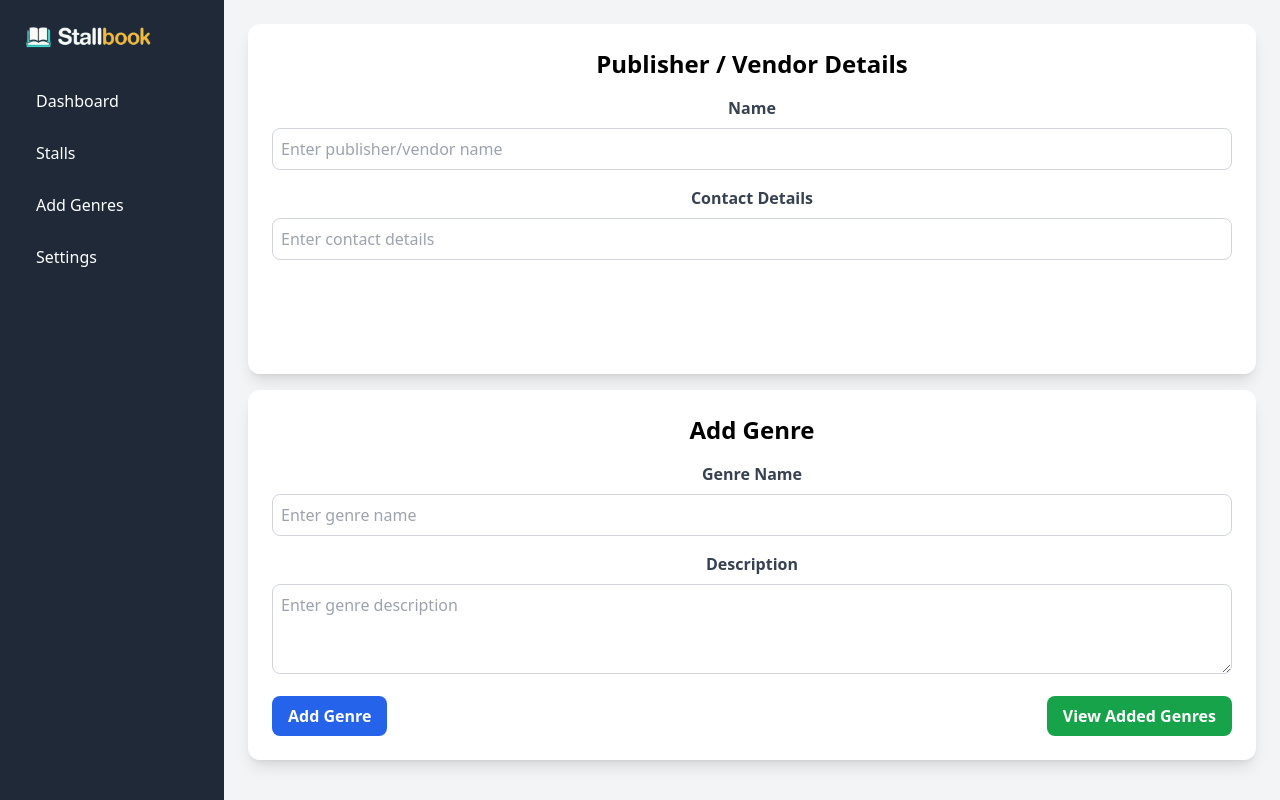
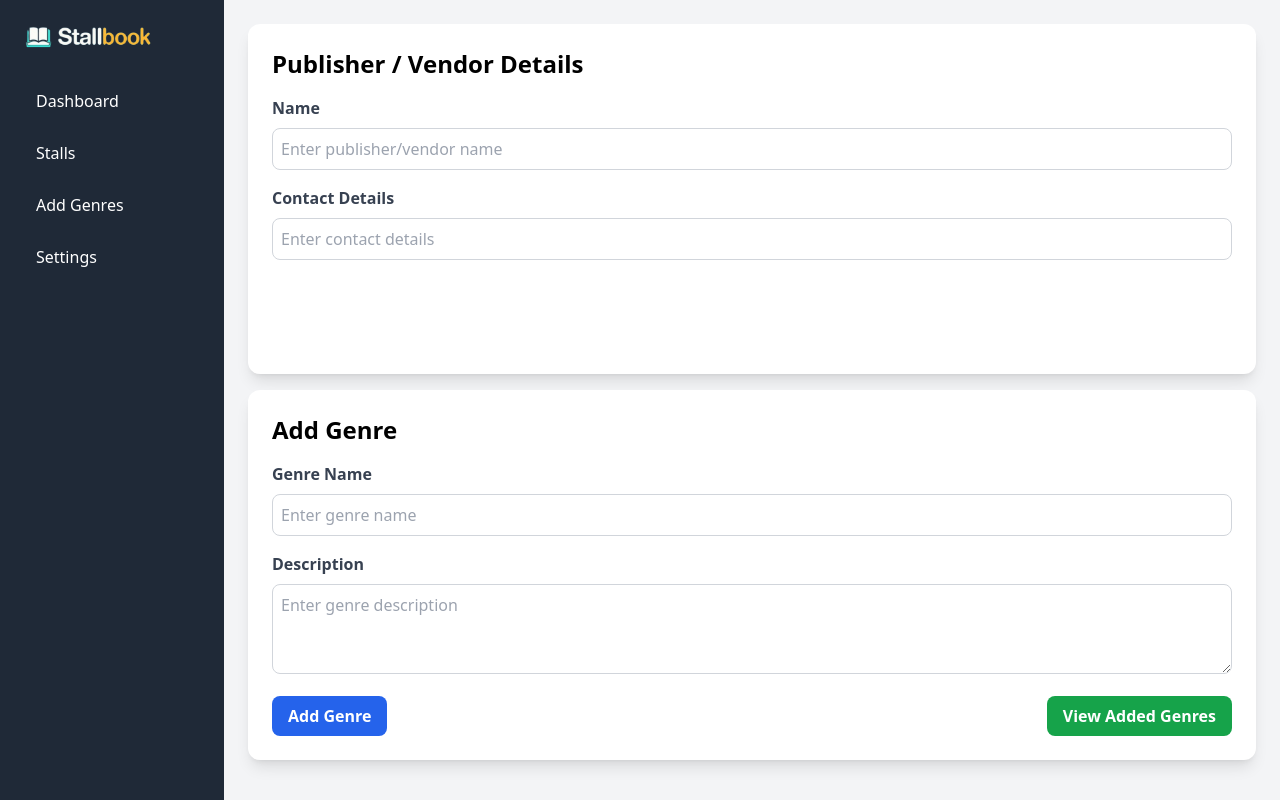
Before and after one commit to StallBook/BookFair_Management_System, a React (Create React App) app in the folder publicportalfrontend/: page /add-genres in a window 1280 px wide. Built offline with nearby package versions, Linux system fonts and the light colour scheme; no server answers.

Commit message:
updated the text in add genres page

```diff
--- a/publicportalfrontend/src/pages/AddGenres.tsx
+++ b/publicportalfrontend/src/pages/AddGenres.tsx
@@ -72,7 +72,7 @@ const AddGenres = () => {
             {/* Main Content */}
             <main className="flex-1 flex flex-col p-6 overflow-auto">
                 {/* Publisher/Vendor Card */}
-                <div className="bg-white rounded-xl shadow-lg p-6 mb-4 flex-1 flex flex-col">
+                <div className="bg-white rounded-xl shadow-lg p-6 mb-4 flex-1 flex flex-col text-left">
                     <h2 className="text-2xl font-bold mb-4">Publisher / Vendor Details</h2>
                     <div className="mb-4">
                         <label className="block text-gray-700 font-semibold mb-2">Name</label>
@@ -97,7 +97,7 @@ const AddGenres = () => {
                 </div>
 
                 {/* Add Genre Card */}
-                <div className="bg-white rounded-xl shadow-lg p-6 mb-4 flex-1 flex flex-col">
+                <div className="bg-white rounded-xl shadow-lg p-6 mb-4 flex-1 flex flex-col text-left">
                     <h2 className="text-2xl font-bold mb-4">Add Genre</h2>
                     <div className="mb-4">
                         <label className="block text-gray-700 font-semibold mb-2">Genre Name</label>
```
